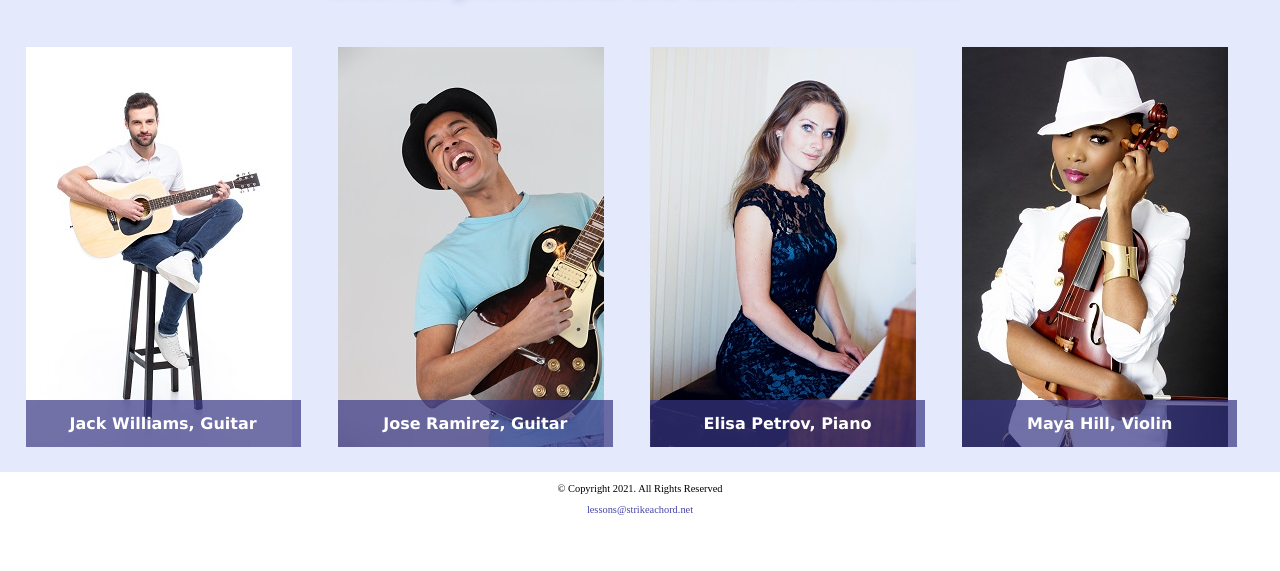
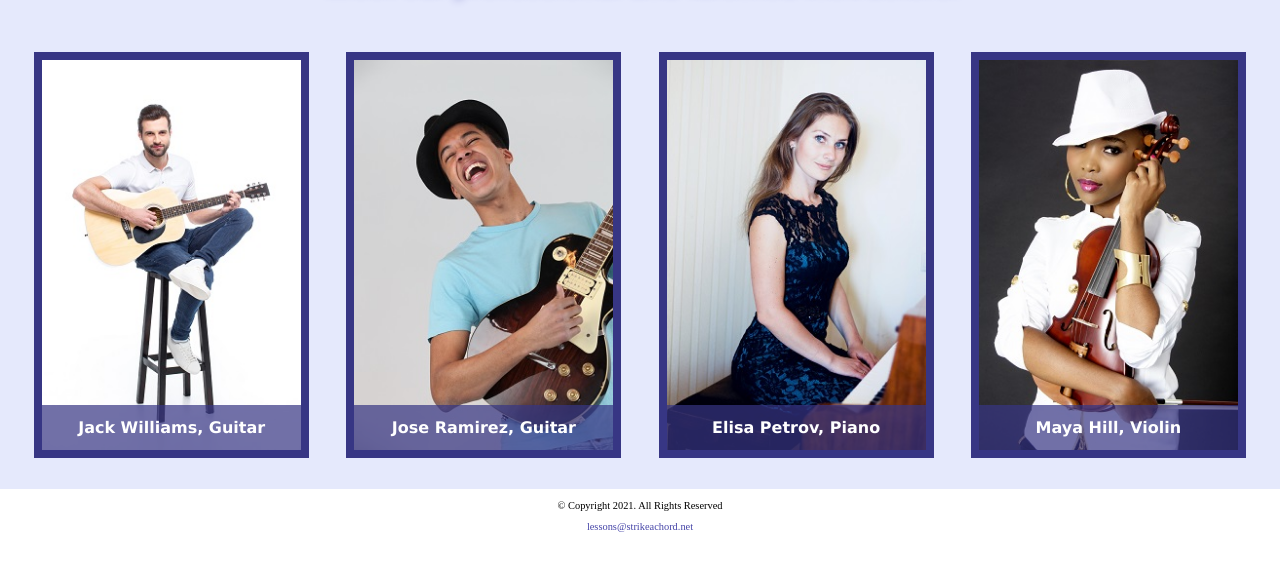
Before and after one commit to StephenADavis/CH-07-Lab-1, a plain HTML site: page instructors.html in a window 1280 px wide. Shown: the part 211-782 px from the top of the page. Drawn offline with Linux system fonts and the light colour scheme.

Commit message:
Update styles.css
fixed figure style rules

```diff
--- a/css/styles.css
+++ b/css/styles.css
@@ -18,7 +18,7 @@ img {
 }
 
 /*Style rule for box sizing applies to all elements */
-*{
+* {
   box-sizing: border-box;
 }
 
@@ -33,8 +33,10 @@ aside {
 }
 
 figure {
-  position:relative;
+  position: relative;
   max-width: 275px;
+  margin: 2% auto;
+  border: 8px solid #373684;
 }
 
 figcaption {
```
